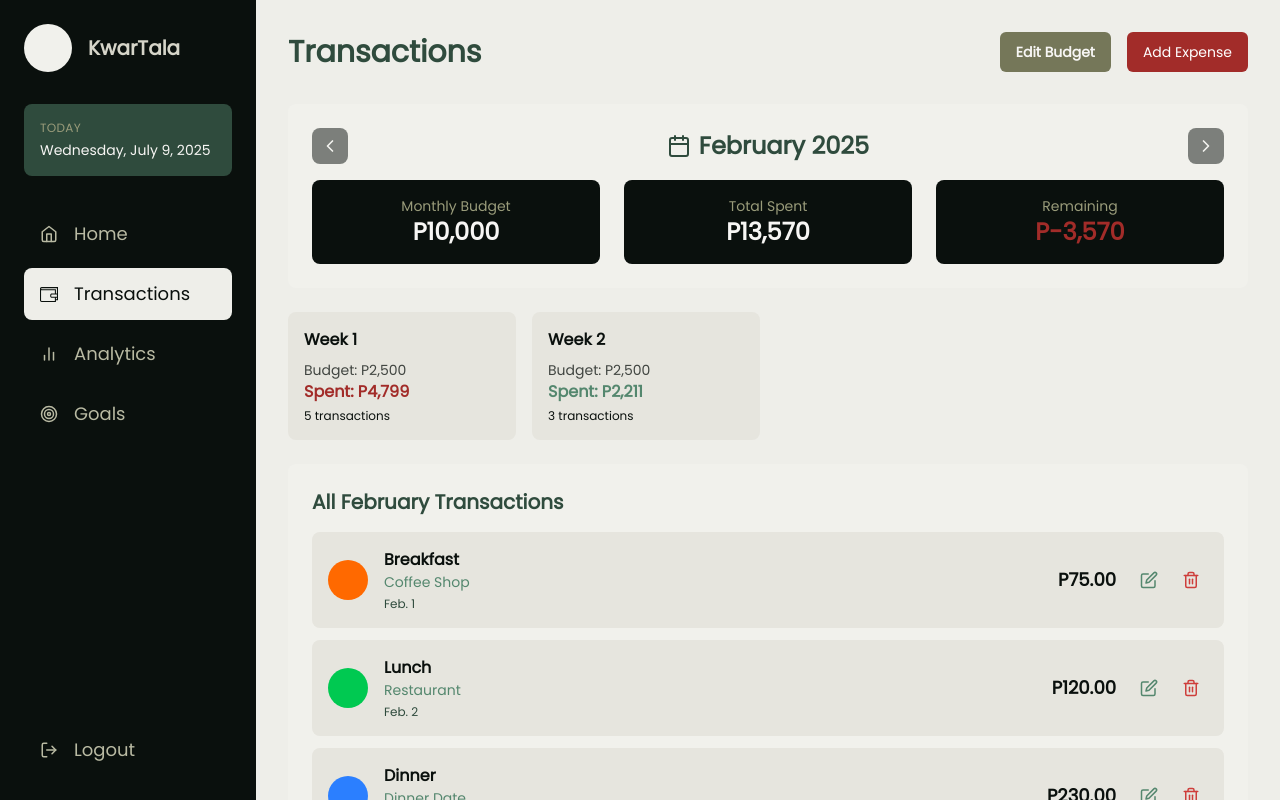
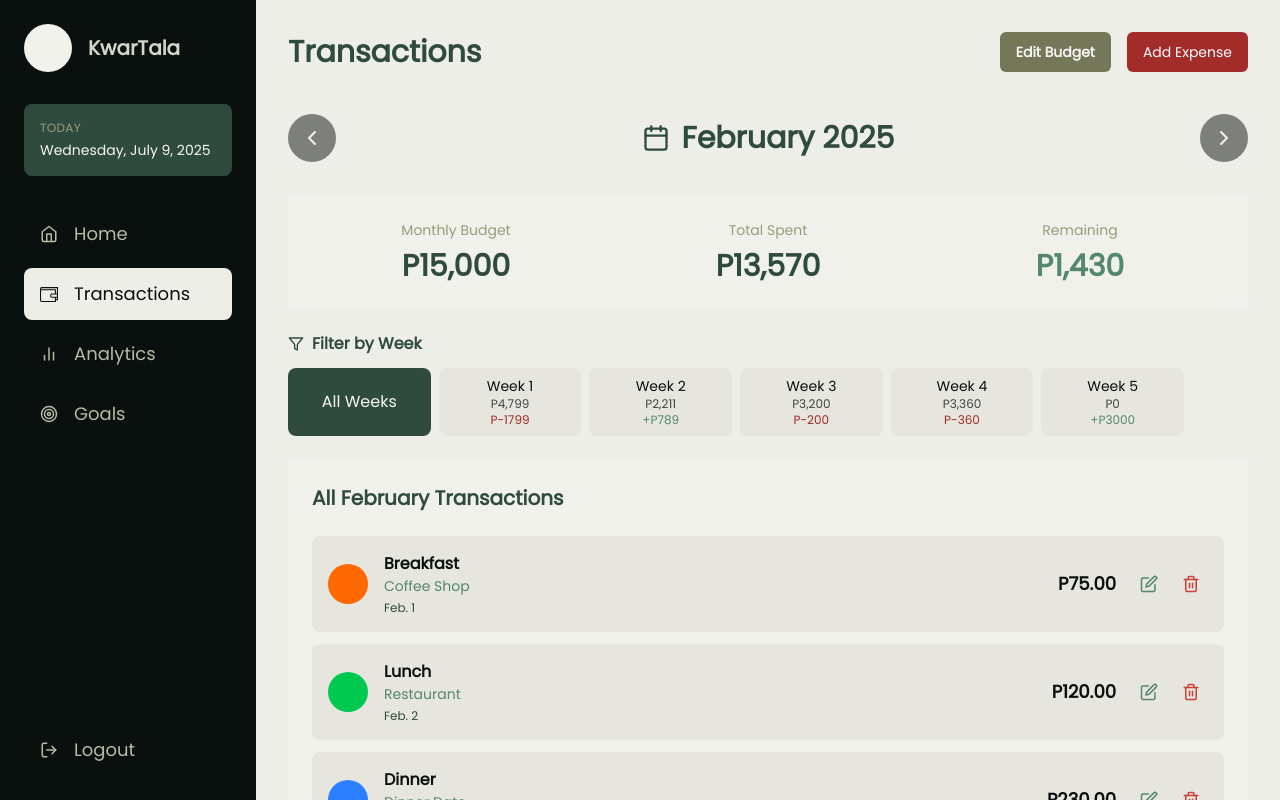
Before and after one commit to Alingggg/KwarTala, a React (Vite) app in the folder client/: page /transactions in a window 1280 px wide. Built offline with nearby package versions, Linux system fonts and the light colour scheme.

Commit message:
finalize transactions design

```diff
--- a/client/src/assets/icons.ts
+++ b/client/src/assets/icons.ts
@@ -11,5 +11,6 @@ export {
   FiDollarSign,
   FiChevronLeft,
   FiChevronRight,
+  FiFilter,
 } from "react-icons/fi";
 export { TfiWallet } from "react-icons/tfi";
--- a/client/src/components/modal/EditBudgetModal.tsx
+++ b/client/src/components/modal/EditBudgetModal.tsx
@@ -1,6 +1,6 @@
 import { useState } from "react";
 import { Button, Input } from "@/components";
-import { FiX, FiDollarSign } from "@/assets/icons";
+import { FiX } from "@/assets/icons";
 
 interface EditBudgetModalProps {
   onClose: () => void;
@@ -58,7 +58,6 @@ function EditBudgetModal({
         </button>
 
         <div className="flex items-center mb-6">
-          <FiDollarSign className="mr-2 text-night-600" size={24} />
           <h2 className="text-2xl font-bold">Edit Budget</h2>
         </div>
 
--- a/client/src/pages/Transactions.tsx
+++ b/client/src/pages/Transactions.tsx
@@ -1,6 +1,11 @@
 import { useState } from "react";
 import { Button, ExpenseCard } from "@/components";
-import { FiChevronLeft, FiChevronRight, FiCalendar } from "@/assets/icons";
+import {
+  FiChevronLeft,
+  FiChevronRight,
+  FiCalendar,
+  FiFilter,
+} from "@/assets/icons";
 import { useModalContext } from "@/hooks";
 
 interface Transaction {
@@ -17,6 +22,7 @@ interface WeekData {
   transactions: Transaction[];
   weeklyTotal: number;
   weeklyBudget: number;
+  weeklyRemaining: number;
 }
 
 interface MonthData {
@@ -34,13 +40,14 @@ const mockData: MonthData[] = [
     month: "February",
     year: 2025,
     monthlyTotal: 13570,
-    monthlyBudget: 10000,
-    remaining: -3570,
+    monthlyBudget: 15000,
+    remaining: 1430,
     weeks: [
       {
         weekNumber: 1,
         weeklyTotal: 4799,
-        weeklyBudget: 2500,
+        weeklyBudget: 3000,
+        weeklyRemaining: -1799,
         transactions: [
           {
             id: "1",
@@ -87,7 +94,8 @@ const mockData: MonthData[] = [
       {
         weekNumber: 2,
         weeklyTotal: 2211,
-        weeklyBudget: 2500,
+        weeklyBudget: 3000,
+        weeklyRemaining: 789,
         transactions: [
           {
             id: "6",
@@ -115,7 +123,69 @@ const mockData: MonthData[] = [
           },
         ],
       },
-      // Add more weeks as needed
+      {
+        weekNumber: 3,
+        weeklyTotal: 3200,
+        weeklyBudget: 3000,
+        weeklyRemaining: -200,
+        transactions: [
+          {
+            id: "9",
+            date: "Feb. 18",
+            category: "Grocery",
+            amount: 1200,
+            description: "Weekly Shopping",
+            iconColor: "bg-yellow-500",
+          },
+          {
+            id: "10",
+            date: "Feb. 20",
+            category: "Entertainment",
+            amount: 800,
+            description: "Concert",
+            iconColor: "bg-pink-500",
+          },
+          {
+            id: "11",
+            date: "Feb. 22",
+            category: "Transport",
+            amount: 400,
+            description: "Uber",
+            iconColor: "bg-indigo-500",
+          },
+        ],
+      },
+      {
+        weekNumber: 4,
+        weeklyTotal: 3360,
+        weeklyBudget: 3000,
+        weeklyRemaining: -360,
+        transactions: [
+          {
+            id: "12",
+            date: "Feb. 25",
+            category: "Dinner",
+            amount: 1500,
+            description: "Anniversary",
+            iconColor: "bg-blue-500",
+          },
+          {
+            id: "13",
+            date: "Feb. 27",
+            category: "Shopping",
+            amount: 860,
+            description: "Clothes",
+            iconColor: "bg-purple-500",
+          },
+        ],
+      },
+      {
+        weekNumber: 5,
+        weeklyTotal: 0,
+        weeklyBudget: 3000,
+        weeklyRemaining: 3000,
+        transactions: [],
+      },
     ],
   },
 ];
@@ -144,10 +214,27 @@ function Transactions() {
     return "text-auburn-500";
   };
 
-  const getWeekStatusColor = (weeklyTotal: number, weeklyBudget: number) => {
-    if (weeklyTotal <= weeklyBudget) return "text-night-700";
-    return "text-auburn-500";
+  // Generate all 5 weeks, filling in missing ones with empty data
+  const getAllWeeks = () => {
+    const allWeeks = [];
+    for (let i = 1; i <= 5; i++) {
+      const existingWeek = currentMonth.weeks.find((w) => w.weekNumber === i);
+      if (existingWeek) {
+        allWeeks.push(existingWeek);
+      } else {
+        allWeeks.push({
+          weekNumber: i,
+          weeklyTotal: 0,
+          weeklyBudget: 3000, // Default weekly budget
+          weeklyRemaining: 3000,
+          transactions: [],
+        });
+      }
+    }
+    return allWeeks;
   };
+
+  const allWeeks = getAllWeeks();
 
   return (
     <div className="p-8">
@@ -172,50 +259,54 @@ function Transactions() {
       </div>
 
       {/* Month Navigation */}
-      <div className="bg-ash-gray-900 p-6 rounded-lg mb-6">
-        <div className="flex items-center justify-between mb-4">
+      <div className="relative mb-6">
+        {/* Navigation Buttons */}
         <button
           onClick={() => navigateMonth("prev")}
           disabled={currentMonthIndex === 0}
-            className="p-2 rounded-lg bg-night-500 text-timberwolf-900 hover:bg-night-600 disabled:opacity-50 disabled:cursor-not-allowed"
+          className="absolute left-0 top-1/2 transform -translate-y-1/2 p-3 rounded-full bg-night-500 text-timberwolf-900 hover:bg-night-600 disabled:opacity-50 disabled:cursor-not-allowed transition-colors z-10"
         >
-            <FiChevronLeft size={20} />
+          <FiChevronLeft size={24} />
         </button>
-
-          <div className="text-center">
-            <h2 className="text-2xl font-bold text-night-600 flex items-center justify-center">
-              <FiCalendar className="mr-2" />
-              {currentMonth.month} {currentMonth.year}
-            </h2>
-          </div>
 
         <button
           onClick={() => navigateMonth("next")}
           disabled={currentMonthIndex === mockData.length - 1}
-            className="p-2 rounded-lg bg-night-500 text-timberwolf-900 hover:bg-night-600 disabled:opacity-50 disabled:cursor-not-allowed"
+          className="absolute right-0 top-1/2 transform -translate-y-1/2 p-3 rounded-full bg-night-500 text-timberwolf-900 hover:bg-night-600 disabled:opacity-50 disabled:cursor-not-allowed transition-colors z-10"
         >
-            <FiChevronRight size={20} />
+          <FiChevronRight size={24} />
         </button>
+
+        {/* Month Header */}
+        <div className="text-center py-4">
+          <div className="flex items-center justify-center">
+            <FiCalendar className="mr-3 text-night-600" size={28} />
+            <h2 className="text-3xl font-bold text-night-600">
+              {currentMonth.month} {currentMonth.year}
+            </h2>
+          </div>
+        </div>
       </div>
 
       {/* Monthly Summary */}
-        <div className="grid grid-cols-3 gap-6 text-center">
-          <div className="bg-night-500 p-4 rounded-lg">
-            <p className="text-sm text-ash-gray-400">Monthly Budget</p>
-            <p className="text-2xl font-bold text-timberwolf-900">
+      <div className="bg-ash-gray-900 p-6 rounded-lg mb-6">
+        <div className="grid grid-cols-3 gap-6">
+          <div className="text-center">
+            <p className="text-sm text-ash-gray-400 mb-2">Monthly Budget</p>
+            <p className="text-3xl font-bold text-night-600">
               P{currentMonth.monthlyBudget.toLocaleString()}
             </p>
           </div>
-          <div className="bg-night-500 p-4 rounded-lg">
-            <p className="text-sm text-ash-gray-400">Total Spent</p>
-            <p className="text-2xl font-bold text-timberwolf-900">
+          <div className="text-center">
+            <p className="text-sm text-ash-gray-400 mb-2">Total Spent</p>
+            <p className="text-3xl font-bold text-night-600">
               P{currentMonth.monthlyTotal.toLocaleString()}
             </p>
           </div>
-          <div className="bg-night-500 p-4 rounded-lg">
-            <p className="text-sm text-ash-gray-400">Remaining</p>
+          <div className="text-center">
+            <p className="text-sm text-ash-gray-400 mb-2">Remaining</p>
             <p
-              className={`text-2xl font-bold ${getStatusColor(
+              className={`text-3xl font-bold ${getStatusColor(
                 currentMonth.remaining
               )}`}
             >
@@ -225,55 +316,89 @@ function Transactions() {
         </div>
       </div>
 
-      {/* Weeks Overview */}
-      <div className="grid grid-cols-1 md:grid-cols-2 lg:grid-cols-4 gap-4 mb-6">
-        {currentMonth.weeks.map((week) => (
-          <div
+      {/* Week Filter */}
+      <div className="mb-6">
+        <div className="flex items-center mb-3">
+          <FiFilter className="mr-2 text-night-600" size={16} />
+          <span className="font-semibold text-night-600">Filter by Week</span>
+        </div>
+        <div className="grid grid-cols-6 gap-2 max-w-4xl">
+          <button
+            onClick={() => setSelectedWeek(null)}
+            className={`px-3 py-2 rounded-lg font-medium transition-colors text-center ${
+              selectedWeek === null
+                ? "bg-night-600 text-timberwolf-900"
+                : "bg-timberwolf-700 text-night-500 hover:bg-timberwolf-600"
+            }`}
+          >
+            All Weeks
+          </button>
+          {allWeeks.map((week) => (
+            <button
               key={week.weekNumber}
               onClick={() =>
                 setSelectedWeek(
                   selectedWeek === week.weekNumber ? null : week.weekNumber
                 )
               }
-            className={`p-4 rounded-lg cursor-pointer transition-colors ${
+              className={`px-3 py-2 rounded-lg font-medium transition-colors ${
                 selectedWeek === week.weekNumber
                   ? "bg-night-600 text-timberwolf-900"
                   : "bg-timberwolf-700 text-night-500 hover:bg-timberwolf-600"
               }`}
             >
-            <h3 className="font-semibold mb-2">Week {week.weekNumber}</h3>
-            <p className="text-sm opacity-75">
-              Budget: P{week.weeklyBudget.toLocaleString()}
-            </p>
-            <p
-              className={`font-bold ${getWeekStatusColor(
-                week.weeklyTotal,
-                week.weeklyBudget
-              )}`}
+              <div className="text-center">
+                <div className="text-sm">Week {week.weekNumber}</div>
+                <div className="text-xs opacity-75">
+                  P{week.weeklyTotal.toLocaleString()}
+                </div>
+                <div
+                  className={`text-xs font-medium ${
+                    selectedWeek === week.weekNumber
+                      ? week.weeklyRemaining >= 0
+                        ? "text-night-800" // Better contrast for positive when selected
+                        : "text-auburn-700" // Better contrast for negative when selected
+                      : getStatusColor(week.weeklyRemaining)
+                  }`}
                 >
-              Spent: P{week.weeklyTotal.toLocaleString()}
-            </p>
-            <p className="text-xs mt-1">
-              {week.transactions.length} transaction
-              {week.transactions.length !== 1 ? "s" : ""}
-            </p>
+                  {week.weeklyRemaining >= 0
+                    ? `+P${week.weeklyRemaining}`
+                    : `P${week.weeklyRemaining}`}
                 </div>
+              </div>
+            </button>
           ))}
+        </div>
       </div>
 
       {/* Transactions List */}
       <div className="bg-ash-gray-900 p-6 rounded-lg">
-        <h3 className="text-xl font-bold text-night-600 mb-4">
+        <div className="flex items-center justify-between mb-6">
+          <h3 className="text-xl font-bold text-night-600">
             {selectedWeek
               ? `Week ${selectedWeek} Transactions`
               : `All ${currentMonth.month} Transactions`}
           </h3>
+          {selectedWeek && (
+            <div className="text-right">
+              <p className="text-sm text-ash-gray-400">
+                Week {selectedWeek} Budget
+              </p>
+              <p className="font-semibold text-night-600">
+                P
+                {allWeeks
+                  .find((w) => w.weekNumber === selectedWeek)
+                  ?.weeklyBudget.toLocaleString()}
+              </p>
+            </div>
+          )}
+        </div>
 
         <div className="space-y-3">
           {(selectedWeek
-            ? currentMonth.weeks.find((w) => w.weekNumber === selectedWeek)
+            ? allWeeks.find((w) => w.weekNumber === selectedWeek)
                 ?.transactions || []
-            : currentMonth.weeks.flatMap((week) => week.transactions)
+            : allWeeks.flatMap((week) => week.transactions)
           ).map((transaction) => (
             <ExpenseCard
               key={transaction.id}
@@ -289,11 +414,12 @@ function Transactions() {
 
         {/* No transactions message */}
         {(selectedWeek
-          ? currentMonth.weeks.find((w) => w.weekNumber === selectedWeek)
-              ?.transactions || []
-          : currentMonth.weeks.flatMap((week) => week.transactions)
+          ? allWeeks.find((w) => w.weekNumber === selectedWeek)?.transactions ||
+            []
+          : allWeeks.flatMap((week) => week.transactions)
         ).length === 0 && (
-          <div className="text-center py-8 text-ash-gray-500">
+          <div className="text-center py-12 text-ash-gray-500">
+            <FiCalendar size={48} className="mx-auto mb-4 opacity-50" />
             <p className="text-lg">No transactions found</p>
             <p className="text-sm mt-2">
               {selectedWeek
```
Lines whose indentation alone changed are shown as unchanged.
